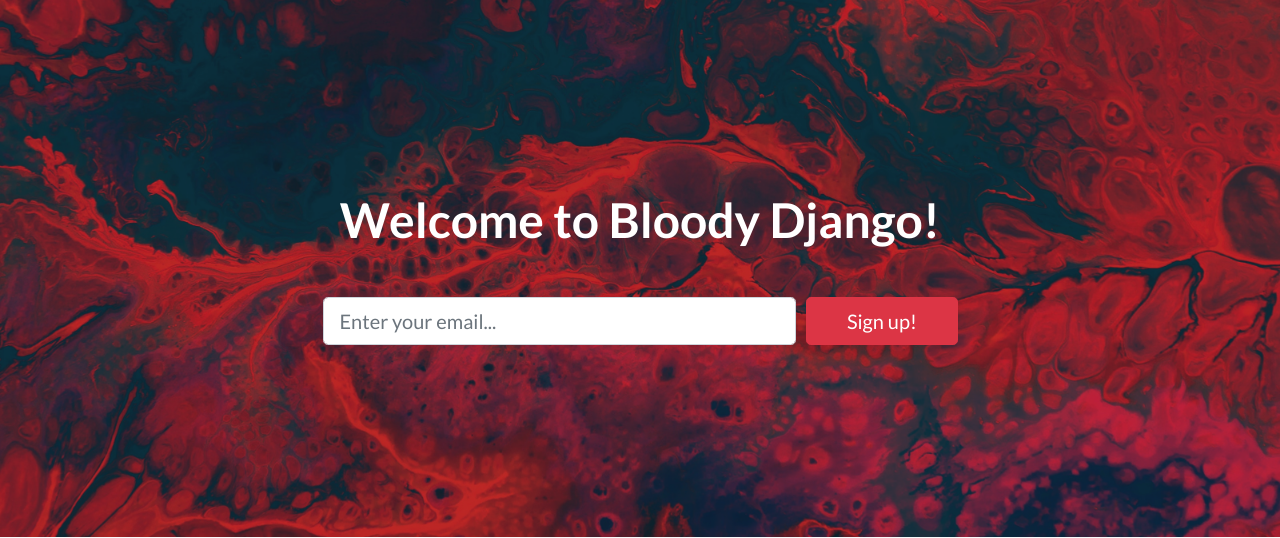
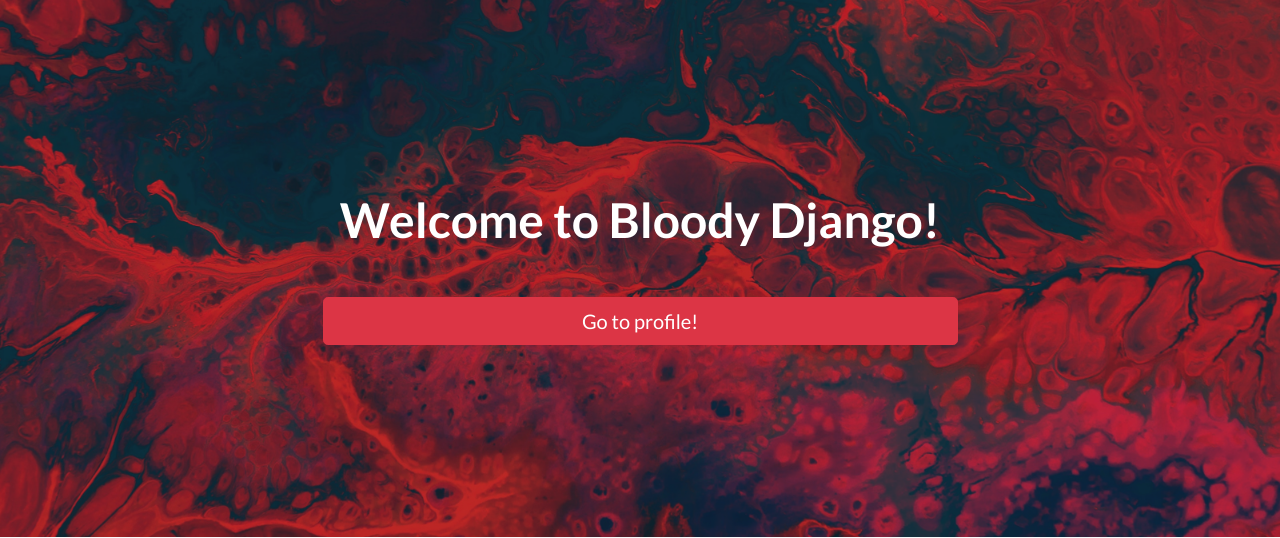
Before and after one commit to chmey/django-giving-blood, a Django app: page / in a window 1280 px wide. Shown: the part 57-595 px from the top of the page. Run offline with Django 3.2, Linux system fonts and the light colour scheme; the visitor is signed in with stand-in values (Sample User, id 1); some libraries are stand-ins or nearby versions.

Commit message:
Add go to profile to landing page

```diff
--- a/web/templates/web/index.html
+++ b/web/templates/web/index.html
@@ -49,6 +49,9 @@
           <h1 class="mb-5">Welcome to Bloody Django!</h1>
         </div>
         <div class="col-md-10 col-lg-8 col-xl-7 mx-auto">
+          {% if user.is_authenticated %}
+          <a class="btn btn-block btn-lg btn-danger" href="{%url 'profile'%}">Go to profile!</a>
+          {% else %}
           <form method="post" action="{% url 'signup' %}">
             {% csrf_token %}
             <div class="form-row">
@@ -60,6 +63,7 @@
               </div>
             </div>
           </form>
+          {% endif %}
         </div>
       </div>
     </div>
```
